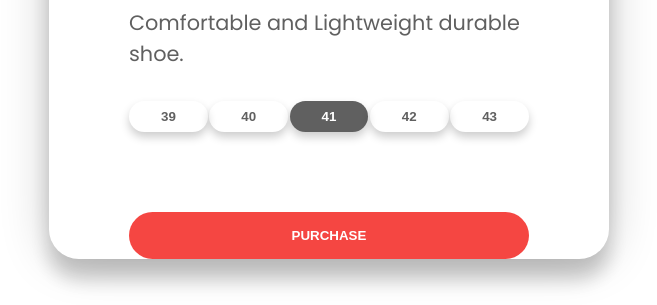
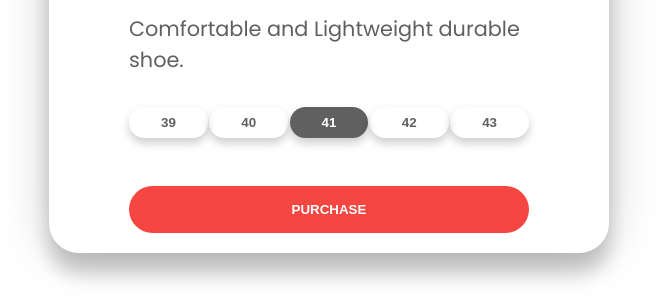
Before and after one commit to coderfoodie/3d-shoe-animation, a plain HTML site: page index.html in a window 1280 px wide. Both pictures are taken after a click on the button "PURCHASE". Shown: the part 495-800 px from the top of the page, without its empty margins (311-968 px from the left). Drawn offline with Linux system fonts and the light colour scheme.

Commit message:
fixing code

```diff
--- a/app.js
+++ b/app.js
@@ -8,8 +8,8 @@ const sizes = document.querySelector(".sizes")
 
 container.addEventListener("mousemove", (e) => {
     let xAxis = (window.innerWidth / 2 - e.pageX) / 25
-    let yAxis = (window.innerHeight /2 - e.pageY) / 25
-    card.style.transform = `rotateY($(xAxis)deg rotatrX($(yAxis)deg)`
+    let yAxis = (window.innerHeight / 2 - e.pageY) / 25
+    card.style.transform = `rotateY(${xAxis}deg) rotatrX(${yAxis}deg)`
 })
 
 container.addEventListener("mouseenter", (e) => {
--- a/css/styles.scss
+++ b/css/styles.scss
@@ -93,8 +93,9 @@ body{
 }
 
 .purchase{
-    margin-top: 5rem;
+    margin-top: 3rem;
     transition: all 0.75s ease-out;
+    margin-bottom: 20px;
 
     button{
         width: 100%;
```
Also changed, not shown: css/styles.css, 1 other file.
